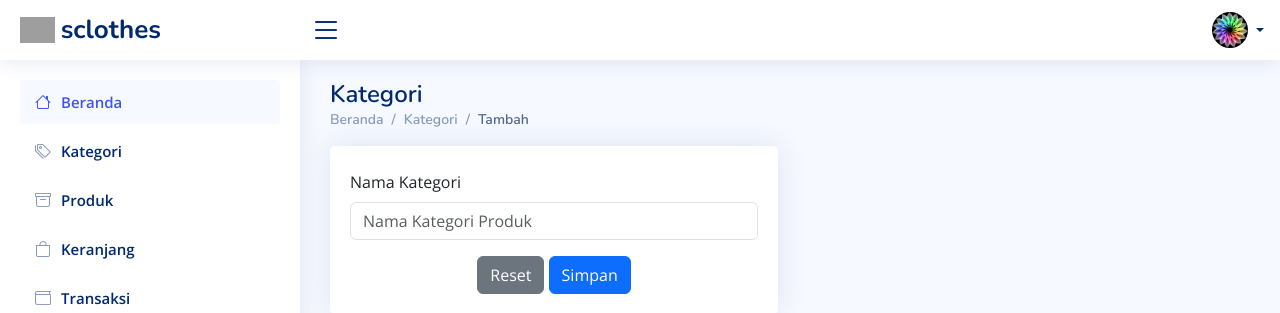
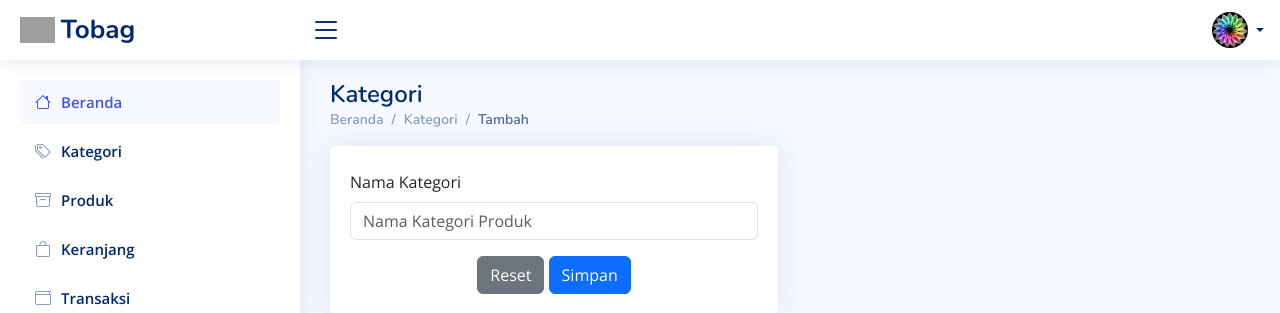
Before and after one commit to bagusjiran/tobag, a PHP site: page /admin/e.kategori.php?id=1 in a window 1280 px wide. Shown: the top 313 px of the page. Run offline with PHP 8.4, Linux system fonts and the light colour scheme; data that the repository does not hold is empty; some libraries are stand-ins or nearby versions; grey boxes are pictures that could not be loaded.

```diff
--- a/admin/e.kategori.php
+++ b/admin/e.kategori.php
@@ -26,7 +26,7 @@ if (isset($_POST['simpan'])) {
     <meta charset="utf-8">
     <meta content="width=device-width, initial-scale=1.0" name="viewport">
 
-    <title>Kategori - sclothes Admin</title>
+    <title>Kategori - Tobag Admin</title>
     <meta content="" name="description">
     <meta content="" name="keywords">
 
@@ -67,7 +67,7 @@ if (isset($_POST['simpan'])) {
         <div class="d-flex align-items-center justify-content-between">
             <a href="index.html" class="logo d-flex align-items-center">
                 <img src="assets/img/ytta.jpg" alt="">
-                <span class="d-none d-lg-block">sclothes</span>
+                <span class="d-none d-lg-block">Tobag</span>
             </a>
             <i class="bi bi-list toggle-sidebar-btn"></i>
         </div><!-- End Logo -->
@@ -84,7 +84,7 @@ if (isset($_POST['simpan'])) {
 
                     <ul class="dropdown-menu dropdown-menu-end dropdown-menu-arrow profile">
                         <li class="dropdown-header">
-                            <h6>Danta Ferdinan</h6>
+                            <h6>Bagus Jiran</h6>
                             <span>Web Designer</span>
                         </li>
                         <li>
--- a/admin/h.kategori.php
+++ b/admin/h.kategori.php
@@ -2,7 +2,7 @@
 include 'koneksi.php';
 $id = $_GET['id'];
 
-$hapus = mysqli_query($koneksi, "DELETE FROM tb_kategori WHERE id_kategori ='$id'");
+$hapus = mysqli_query($koneksi, "DELETE FROM tb_kategori WHERE id_kategorigit  ='$id'");
 
 if ($hapus) {
     echo "<script>alert('Data Berhasil Dihapus')</script>";
--- a/admin/kategori.php
+++ b/admin/kategori.php
@@ -50,7 +50,7 @@ include "koneksi.php";
     <div class="d-flex align-items-center justify-content-between">
       <a href="index.html" class="logo d-flex align-items-center">
         <img src="assets/img/logo.png" alt="">
-        <span class="d-none d-lg-block">sclothes</span>
+        <span class="d-none d-lg-block">Tobag</span>
       </a>
       <i class="bi bi-list toggle-sidebar-btn"></i>
     </div><!-- End Logo -->
```
